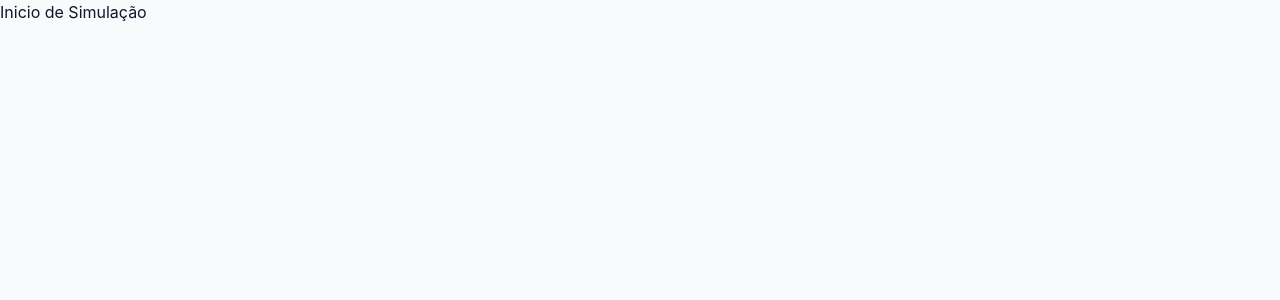
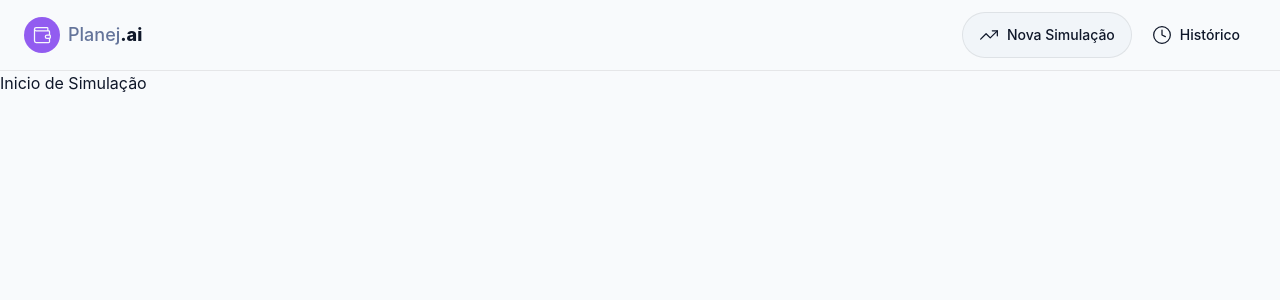
Before and after one commit to andre96costa/DIO-planejai, a React (Vite) app: page / in a window 1280 px wide. Shown: the top 300 px of the page. Built offline with nearby package versions, Linux system fonts and the light colour scheme.

Commit message:
header #1

```diff
--- /dev/null
+++ b/src/components/layout/RootLayout.tsx
@@ -0,0 +1,11 @@
+import { Outlet } from "react-router-dom"
+import { Header } from "../shared/Header"
+
+export const RootLayout = () => {
+  return (
+    <>
+        <Header />
+        <Outlet /> {/* A propriedade children do router.tsx é renderizada no lugar deste componente. */}
+    </>
+  )
+}
--- /dev/null
+++ b/src/components/shared/Header.tsx
@@ -0,0 +1,48 @@
+import { Clock, TrendingUp, Wallet } from "lucide-react"
+import { useNavigate } from "react-router-dom"
+import { Button } from "./Button";
+
+export const Header = () => {
+    const navigate = useNavigate();
+
+    return (
+        <header className="border-b border-(--border) px-6 py-3">
+            <nav className="flex items-center justify-between">
+                <div className="flex items-center gap-2">
+                    <div className="bg-primary flex h-9 w-9 items-center justify-center rounded-full">
+                        <Wallet size={20} className="text-primary-foreground" />
+                    </div>
+                    <span className="text-lg">
+                        <span className="text-muted-foreground font-medium">Planej</span>
+                        <span className="font-extrabold">.ai</span>
+                    </span>
+                </div>
+
+
+                <div className="flex items-center gap-1">
+                    <Button
+                        variant="secondary"
+                        icon={TrendingUp}
+                        onClick={() => void navigate('/')}
+                    >
+                        <span className="hidden sm:inline">Nova Simulação</span>
+                    </Button>
+                    <Button
+                        variant="ghost"
+                        icon={Clock}
+                        onClick={() => void navigate('/historico')}
+                    >
+                        <span className="hidden sm:inline">Histórico</span>
+                    </Button>
+                    {/* <Divider orientation="vertical" />
+                    <Button
+                        aria-label={`Mudar para tema ${theme === 'light' ? 'escuro' : 'claro'}`}
+                        variant="ghost"
+                        icon={theme === 'light' ? Moon : Sun}
+                        onClick={toggleTheme}
+                    /> */}
+                </div>
+            </nav>
+        </header>
+    )
+}
--- a/src/router.tsx
+++ b/src/router.tsx
@@ -1,7 +1,9 @@
 import { createBrowserRouter } from "react-router-dom";
+import { RootLayout } from "./components/layout/RootLayout";
 
 export const router = createBrowserRouter([
     {
+        element: <RootLayout />,
         children: [
             {
                 path: '/',
```
